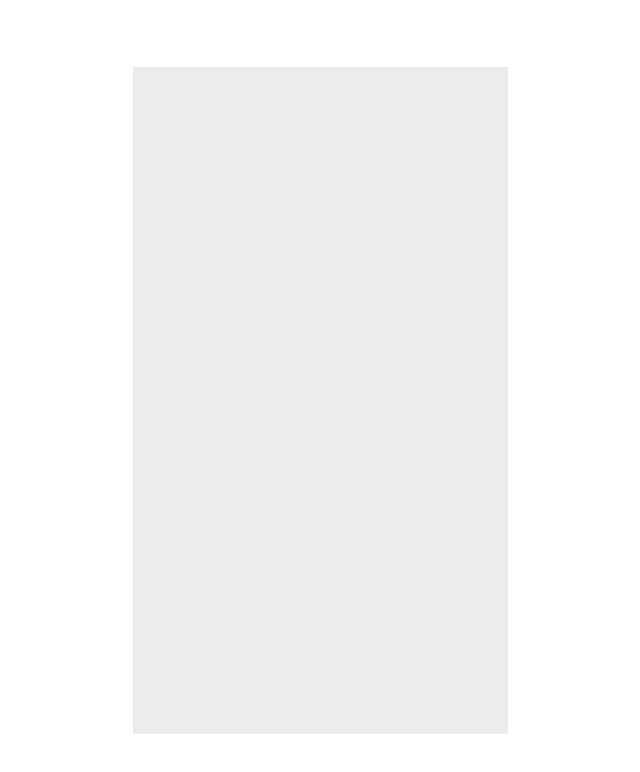
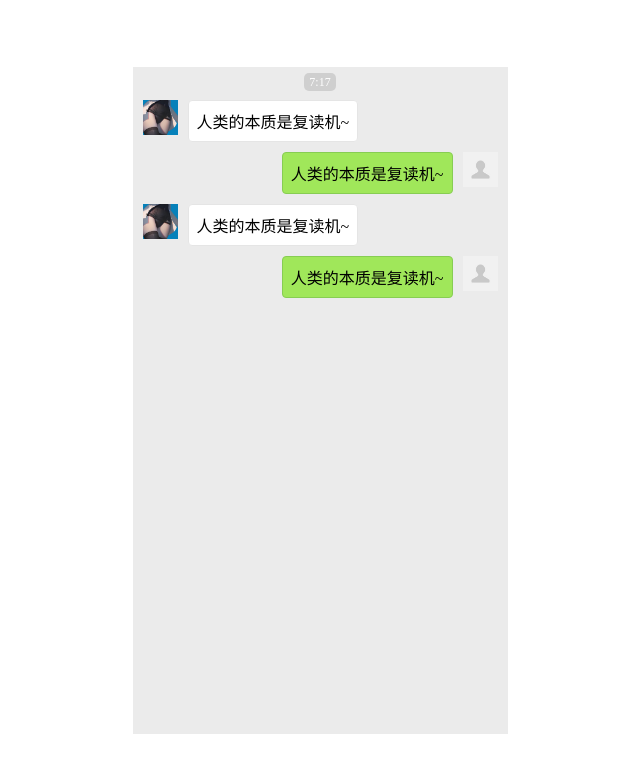
Before and after one commit to noify/joi, a plain HTML site: page index.html in a window 1280 px wide. Shown: the whole page, without its empty margins (320-960 px from the left). Drawn offline with Linux system fonts and the light colour scheme.

Commit message:
toBeRepeater

```diff
--- a/index.html
+++ b/index.html
@@ -7,7 +7,9 @@
   <link rel="stylesheet" href="./style.css">
 </head>
 <body>
-  <div class="frame"></div>
+  <div id="frame">
+    <div id="chat"></div>
+  </div>
   <script type="text/javascript" charset="utf-8" async src="./joi.js"></script>
 </body>
 </html>
--- a/joi.js
+++ b/joi.js
@@ -1 +1,96 @@
 var joi = {};
+var chat = document.getElementById('chat');
+var chatTime;
+var chatLine = createChatLine();
+var timeLine = createTimeLine();
+var chatList = [];
+
+function createDiv (clazz) {
+  var element = document.createElement('div');
+  element.classList = clazz;
+  return element
+}
+
+function createChatLine() {
+  var chatLine = createDiv('chatLine');
+  var head = createDiv('head');
+  var word = createDiv('word');
+  var text = createDiv('text');
+  chatLine.appendChild(head);
+  word.appendChild(text);
+  chatLine.appendChild(word);
+  return chatLine
+}
+
+function createTimeLine() {
+  var timeLine = createDiv('timeLine');
+  var time = createDiv('time');
+  timeLine.appendChild(time);
+  return timeLine
+}
+
+function showTimeLine () {
+  var now = new Date();
+  var tLine;
+  if (now - chatTime < 1 * 60 * 1000) {
+    return
+  }
+  chatTime = now;
+  tLine = timeLine.cloneNode(true);
+  tLine
+    .getElementsByClassName('time')[0]
+    .innerText = now.getHours() + ':' + now.getMinutes();
+  chat.appendChild(tLine);
+  return tLine
+}
+
+function say (options) {
+  var cLine = chatLine.cloneNode(true);
+  var cText = cLine
+  .getElementsByClassName('word')[0]
+  .getElementsByClassName('text')[0];
+
+  cLine.classList += ' ' + options.name
+  cText.innerText = options.text;
+  showTimeLine();
+  chatList.push({
+    name: options.name,
+    time: new Date(),
+    text: options.text
+  })
+  chat.appendChild(cLine);
+  chat.scrollIntoView(0, chat.offsetHeight);
+  return cLine
+}
+
+function joiSay (text) {
+  say({
+    name: 'joi',
+    text: text
+  })
+}
+
+function meSay (text) {
+  say({
+    name: 'me',
+    text: text
+  })
+}
+
+function toBeRepeater () {
+  setTimeout(function () {
+    setTimeout(function (){
+      joiSay('人类的本质是复读机~')
+    }, 0)
+    setTimeout(function () {
+      meSay('人类的本质是复读机~')
+    }, 1000)
+    toBeRepeater()
+  }, 2000)
+}
+
+toBeRepeater()
+
+window.onscroll = function (e) {
+  e.preventDefault()
+}
--- a/style.css
+++ b/style.css
@@ -1,7 +1,10 @@
+*{
+  -webkit-tap-highlight-color:rgba(255,255,255,0)
+}
 body{
   margin: 0px;
 }
-.frame{
+#frame{
   position: absolute;
   top: 0;
   right: 0;
@@ -13,4 +16,90 @@ body{
   max-height: 667px;
   height: 100vh;
   background-color: #ebebeb;
+  overflow: auto;
 }
+#chat{
+  -webkit-overflow-scrolling: touch;
+}
+.timeLine{
+  padding: 5px 10px;
+  text-align: center;
+}
+.time{
+  display: inline;
+  background: #cfcfcf;
+  color: #fff;
+  border-radius: 5px;
+  font-size: 12px;
+  padding: 2px 5px;
+  margin: 0 auto;
+}
+.chatLine{
+  padding: 5px 10px;
+  overflow:hidden;
+  -webkit-animation-name: slideInUp;
+  animation-name: slideInUp;
+  -webkit-animation-duration: .5s;
+  animation-duration: .5s;
+  -webkit-animation-fill-mode: both;
+  animation-fill-mode: both;
+}
+.head{
+  float: left;
+  width: 35px;
+  height: 35px;
+  background-size: 35px 35px;
+}
+.word {
+  margin: 0 45px;
+}
+.text{
+  display:inline-block;
+  word-break: break-all;
+  background: #fff;
+  padding: 8px;
+  border: 0.5px solid #e5e5e5;
+  border-radius: 4px;
+  font-size: 16px;
+}
+.joi .head{
+  background-image: url('./images/joi.jpg');
+}
+.me .head{
+  float: right;
+  margin-left: 10px;
+}
+.me .text{
+  float: right;
+  background: #a0e75a;
+  border-color: #87cd53;
+}
+.me .head{
+  background-image: url('./images/default.jpg');
+}
+
+@-webkit-keyframes slideInUp {
+  from {
+    -webkit-transform: translate3d(0, 100%, 0);
+    transform: translate3d(0, 100%, 0);
+    visibility: visible;
+  }
+
+  to {
+    -webkit-transform: translate3d(0, 0, 0);
+    transform: translate3d(0, 0, 0);
+  }
+}
+
+@keyframes slideInUp {
+  from {
+    -webkit-transform: translate3d(0, 100%, 0);
+    transform: translate3d(0, 100%, 0);
+    visibility: visible;
+  }
+
+  to {
+    -webkit-transform: translate3d(0, 0, 0);
+    transform: translate3d(0, 0, 0);
+  }
+}
```
Also changed, not shown: images/default.jpg (added), images/joi.jpg (added).
